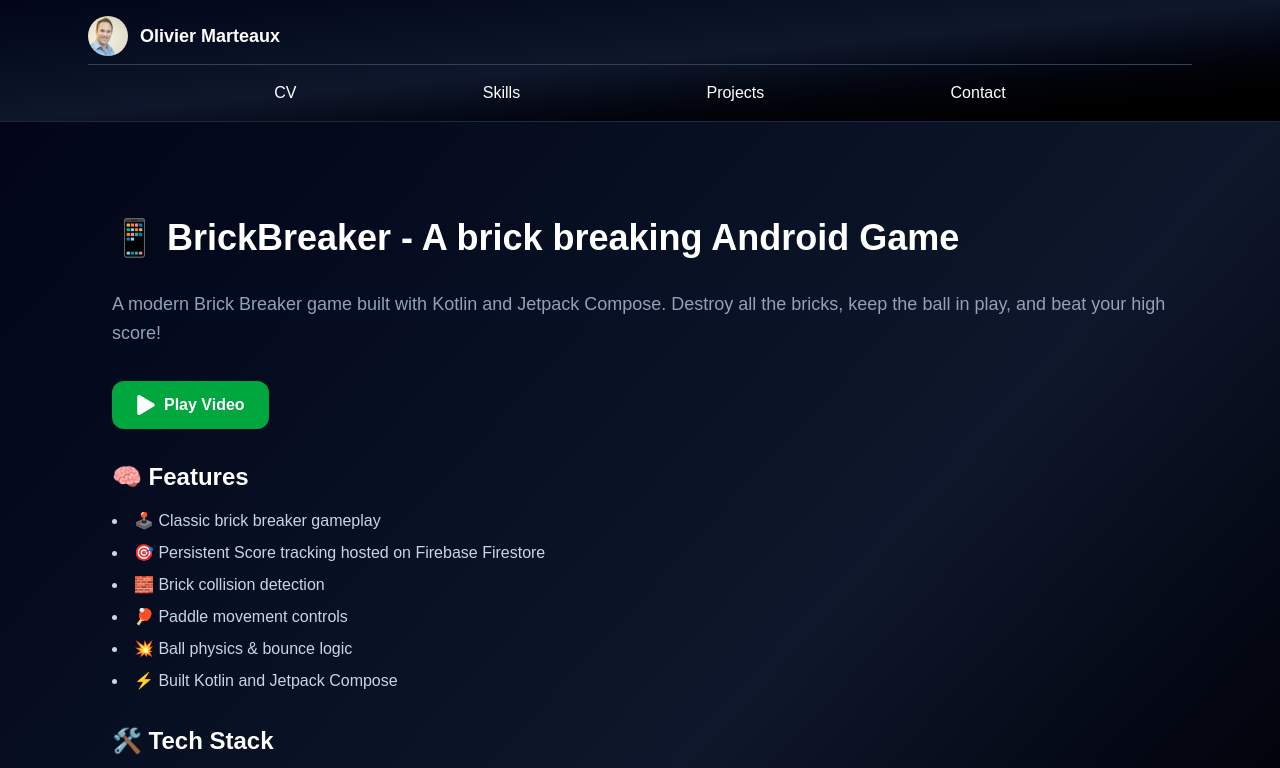
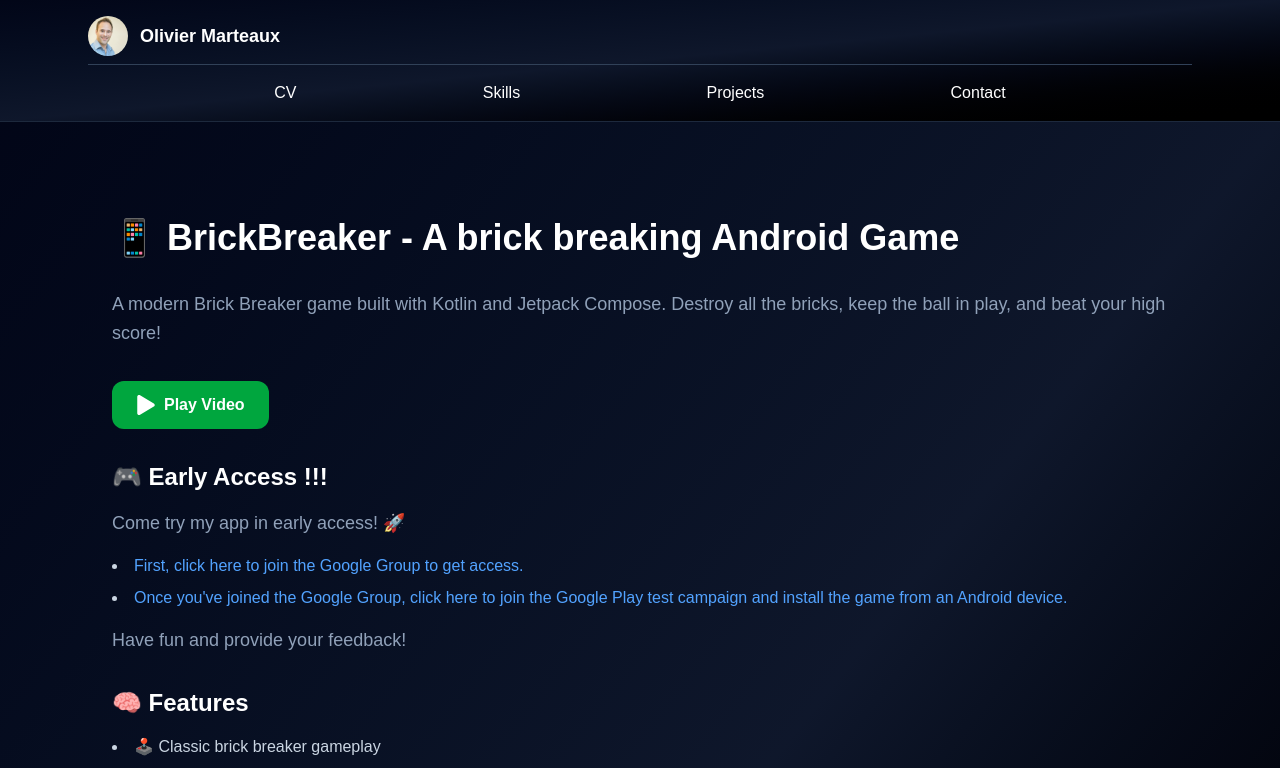
Before and after one commit to OlivierMarteaux/r001_portfolio, a Next.js app: page /projects/a056_brickbreaker in a window 1280 px wide. Shown: the top 768 px of the page. Built offline with nearby package versions, Linux system fonts and the light colour scheme; no server answers.

Commit message:
22_20260409_OM: Add early Access section to ProjectDetail component

```diff
--- a/src/components/ProjectDetail.tsx
+++ b/src/components/ProjectDetail.tsx
@@ -63,6 +63,41 @@ export default function ProjectDetail({ project }: Props) {
 			</a>
 		)}
       </div>
+
+	  	  {/* EarlyAccess */}
+      {project.earlyAccess && (
+	  <section className="space-y-4">
+		<h3 className="text-2xl font-semibold">🎮 Early Access !!!</h3>
+		<p className="text-slate-400 text-lg leading-relaxed">
+			Come try my app in early access! 🚀
+		</p>
+		<ul className="list-disc list-inside text-slate-300 space-y-2">
+		  <li>
+			<Link
+			  href = {project.earlyAccess.googleGroupUrl}
+			  target="_blank"
+			  rel="noopener noreferrer"
+			  className="text-blue-400 hover:underline"
+			>
+			  First, click here to join the Google Group to get access.
+			</Link>
+		  </li>
+      <li>
+			<Link
+			  href = {project.earlyAccess.googlePlayUrl}
+			  			  target="_blank"
+			  rel="noopener noreferrer"
+			  className="text-blue-400 hover:underline"
+			>
+			  Once you've joined the Google Group, click here to join the Google Play test campaign and install the game from an Android device.
+			</Link>
+		  </li>
+		</ul>
+    <p className="text-slate-400 text-lg leading-relaxed">
+			Have fun and provide your feedback!
+		</p>
+	  </section>
+	)}
 
       {/* Features */}
       <section className="space-y-4">
--- a/src/data/projects.ts
+++ b/src/data/projects.ts
@@ -1,6 +1,11 @@
 export interface PolicyItem {
   name: string; // The display name of the policy
   url: string;  // The link to the policy page or file
+}
+
+export interface EarlyAccessItem {
+	googleGroupUrl: string;
+	googlePlayUrl: string;
 }
 
 export interface Project {
@@ -16,6 +21,7 @@ export interface Project {
   techStack: { [key: string]: string };
   gameUrl?: string;
   policy?: PolicyItem[]; // Optional array of policies
+  earlyAccess?: EarlyAccessItem;
 }
 
 
@@ -53,7 +59,11 @@ export const projects: Project[] = [
 		},
 		policy: [
 			{ name: "Privacy Policy", url: "/projects/${project.id}/privacy-policy" },
-		]
+		],
+		earlyAccess:{
+			googleGroupUrl: "https://groups.google.com/g/brickbreaker-test",
+			googlePlayUrl: "https://play.google.com/store/apps/details?id=com.oliviermarteaux.a056_bricksbreaker",
+		}
 	},
 
 	{
```
